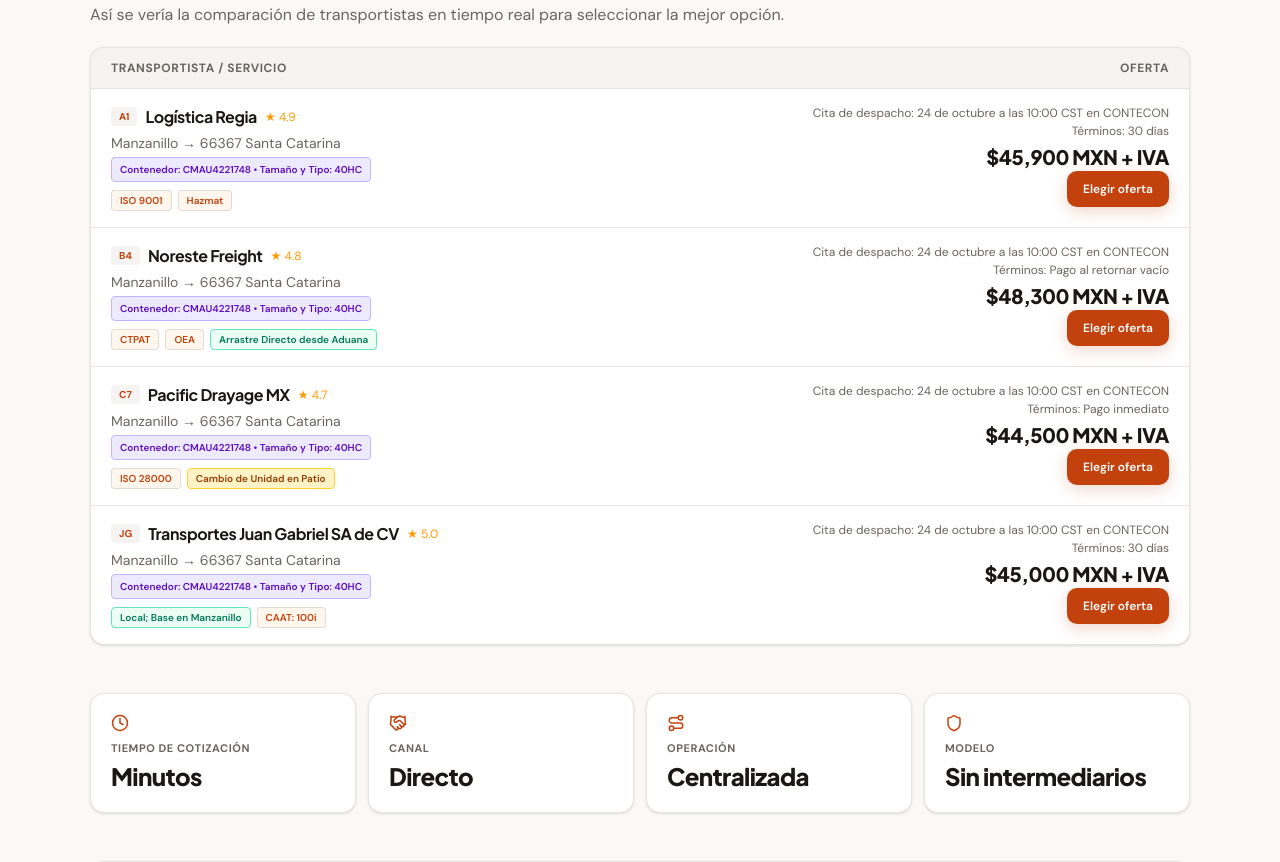
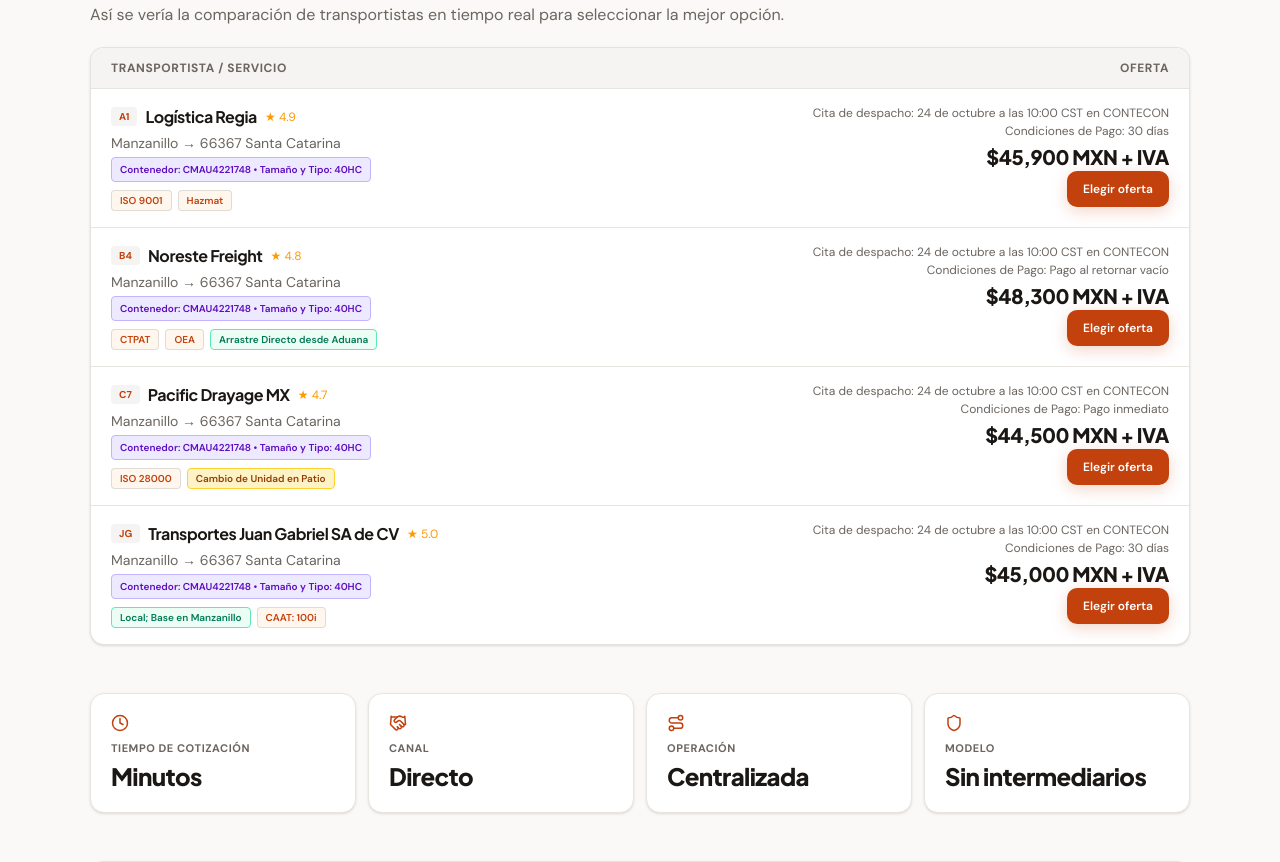
Before and after one commit to apollo-ex/arrastralo, a Next.js app: page /landing in a window 1280 px wide. Shown: the part 840-1702 px from the top of the page. Built offline with nearby package versions, Linux system fonts and the light colour scheme.

Commit message:
Rename payment label to Condiciones de Pago

```diff
--- a/app/landing/page.tsx
+++ b/app/landing/page.tsx
@@ -97,7 +97,7 @@ export default function LandingPage() {
                   equipment: 'Contenedor: CMAU4221748 • Tamaño y Tipo: 40HC',
                   certs: ['ISO 9001', 'Hazmat'],
                   eta: 'Cita de despacho: 24 de octubre a las 10:00 CST en CONTECON',
-                  payment: 'Términos: 30 días',
+                  payment: 'Condiciones de Pago: 30 días',
                   price: '$45,900 MXN + IVA',
                   score: '4.9',
                 },
@@ -108,7 +108,7 @@ export default function LandingPage() {
                   equipment: 'Contenedor: CMAU4221748 • Tamaño y Tipo: 40HC',
                   certs: ['CTPAT', 'OEA', 'Arrastre Directo desde Aduana'],
                   eta: 'Cita de despacho: 24 de octubre a las 10:00 CST en CONTECON',
-                  payment: 'Términos: Pago al retornar vacío',
+                  payment: 'Condiciones de Pago: Pago al retornar vacío',
                   price: '$48,300 MXN + IVA',
                   score: '4.8',
                 },
@@ -119,7 +119,7 @@ export default function LandingPage() {
                   equipment: 'Contenedor: CMAU4221748 • Tamaño y Tipo: 40HC',
                   certs: ['ISO 28000', 'Cambio de Unidad en Patio'],
                   eta: 'Cita de despacho: 24 de octubre a las 10:00 CST en CONTECON',
-                  payment: 'Términos: Pago inmediato',
+                  payment: 'Condiciones de Pago: Pago inmediato',
                   price: '$44,500 MXN + IVA',
                   score: '4.7',
                 },
@@ -130,7 +130,7 @@ export default function LandingPage() {
                   equipment: 'Contenedor: CMAU4221748 • Tamaño y Tipo: 40HC',
                   certs: ['Local; Base en Manzanillo', 'CAAT: 100i'],
                   eta: 'Cita de despacho: 24 de octubre a las 10:00 CST en CONTECON',
-                  payment: 'Términos: 30 días',
+                  payment: 'Condiciones de Pago: 30 días',
                   price: '$45,000 MXN + IVA',
                   score: '5.0',
                 },
```
